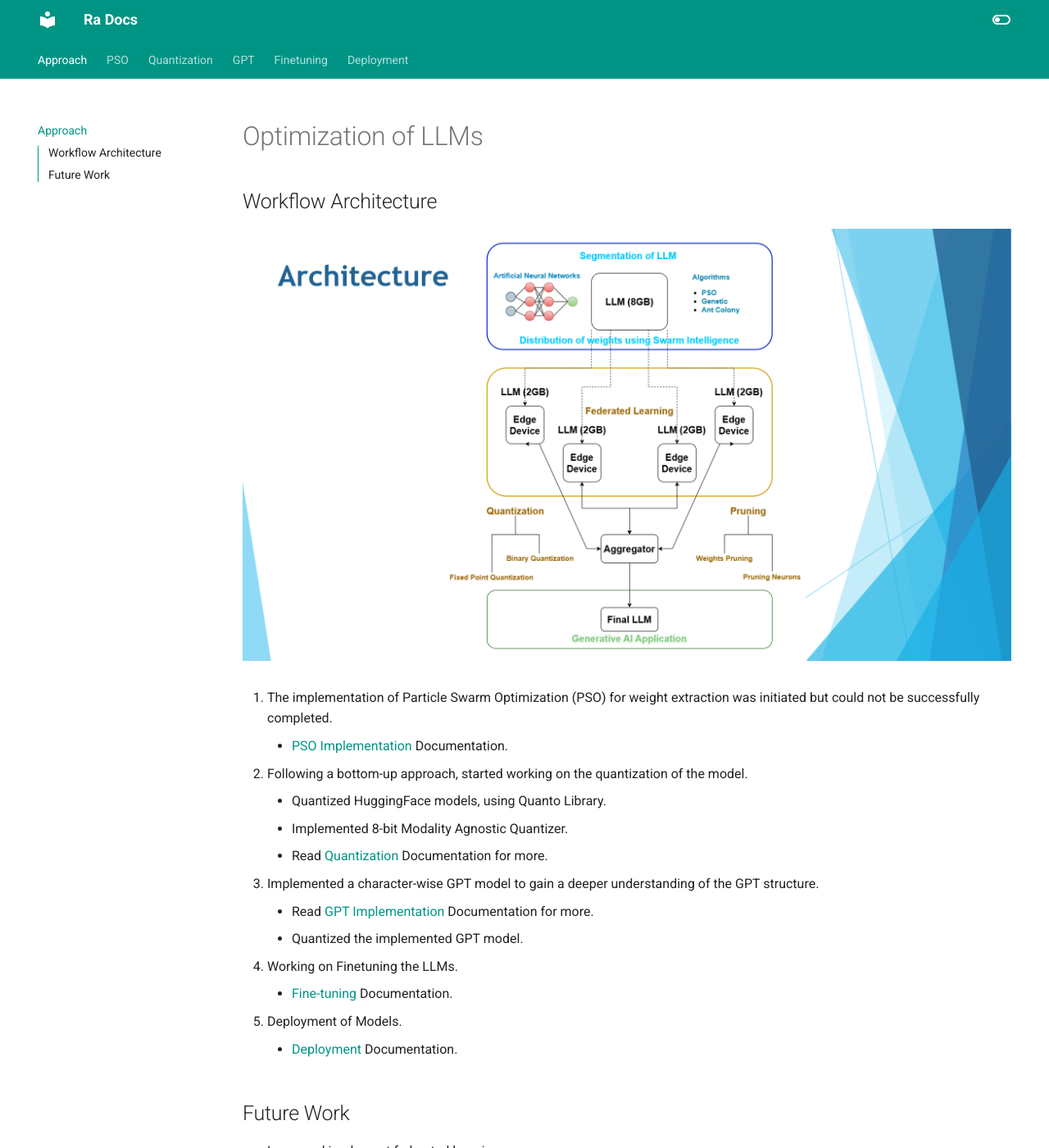
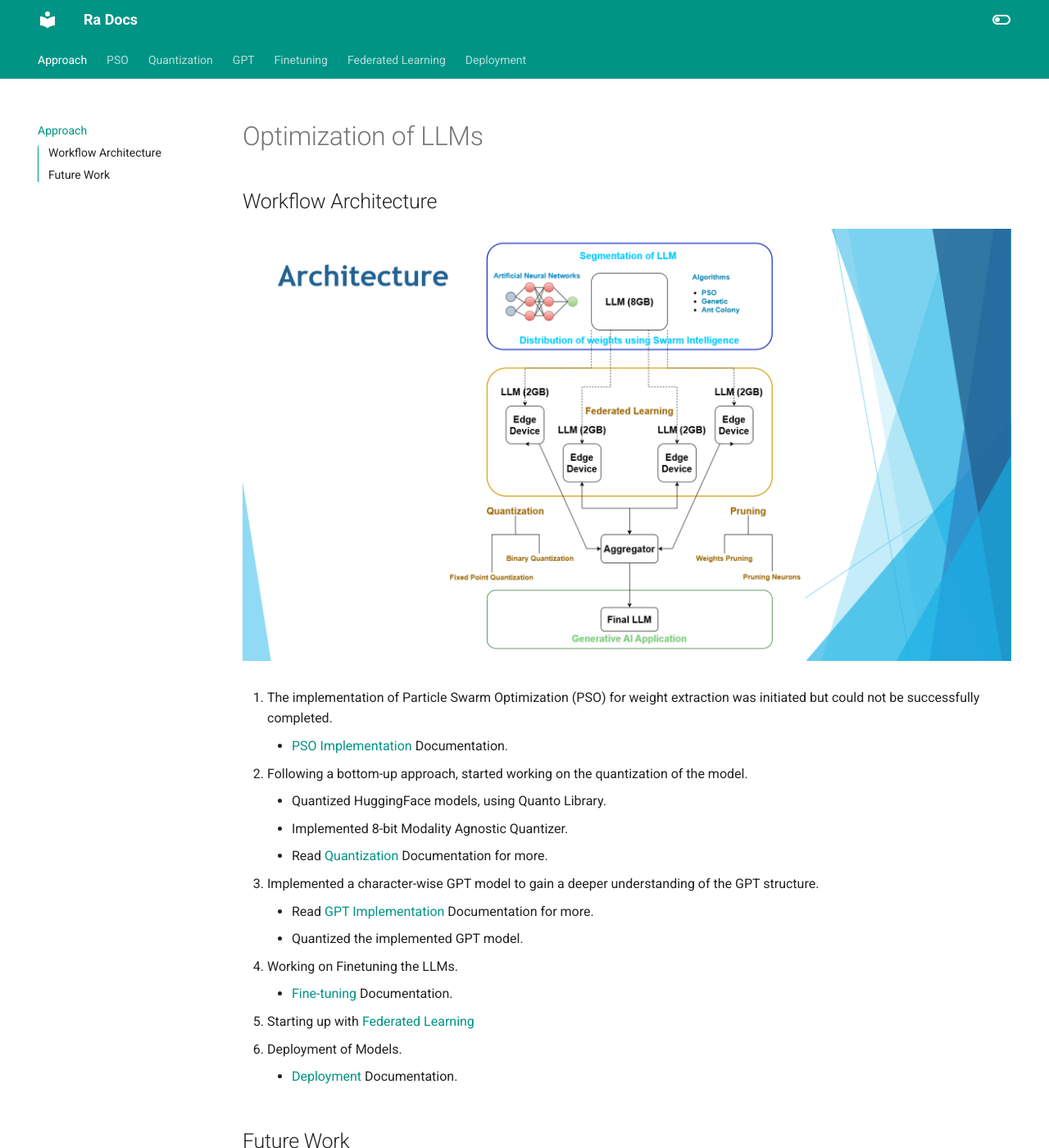
Before and after one commit to iamrajharshit/ProjectRakuten, an MkDocs documentation site: the page built from docs/index.md, in a window 1280 px wide and 1400 px high. Shown: the whole window at 82% size. Built offline with MkDocs 1.6.1 and Material for MkDocs 9.7.7, drawn with Linux system fonts in a browser that asks for light colours.

Commit message:
updates on fed learning

```diff
--- a/docs/index.md
+++ b/docs/index.md
@@ -19,8 +19,8 @@
 
 4. Working on Finetuning the LLMs.
     - [Fine-tuning](./finetuning.md) Documentation.
-
-5. Deployment of Models.
+5. Starting up with [Federated Learning](./07_Fedlearning.md)
+6. Deployment of Models.
     - [Deployment](./OnDevice.md) Documentation.
 
 ## Future Work
--- a/mkdocs.yml
+++ b/mkdocs.yml
@@ -12,6 +12,8 @@ nav:
   - GPT: GPT.md
   - Finetuning:
     - Finetuning Intro: finetuning.md
+  - Federated Learning:
+    - Introduction: 07_Fedlearning.md
   - Deployment:
     - Introduction: OnDevice.md
 
```
Also changed, not shown: docs/07_Fedlearning.md (added).
